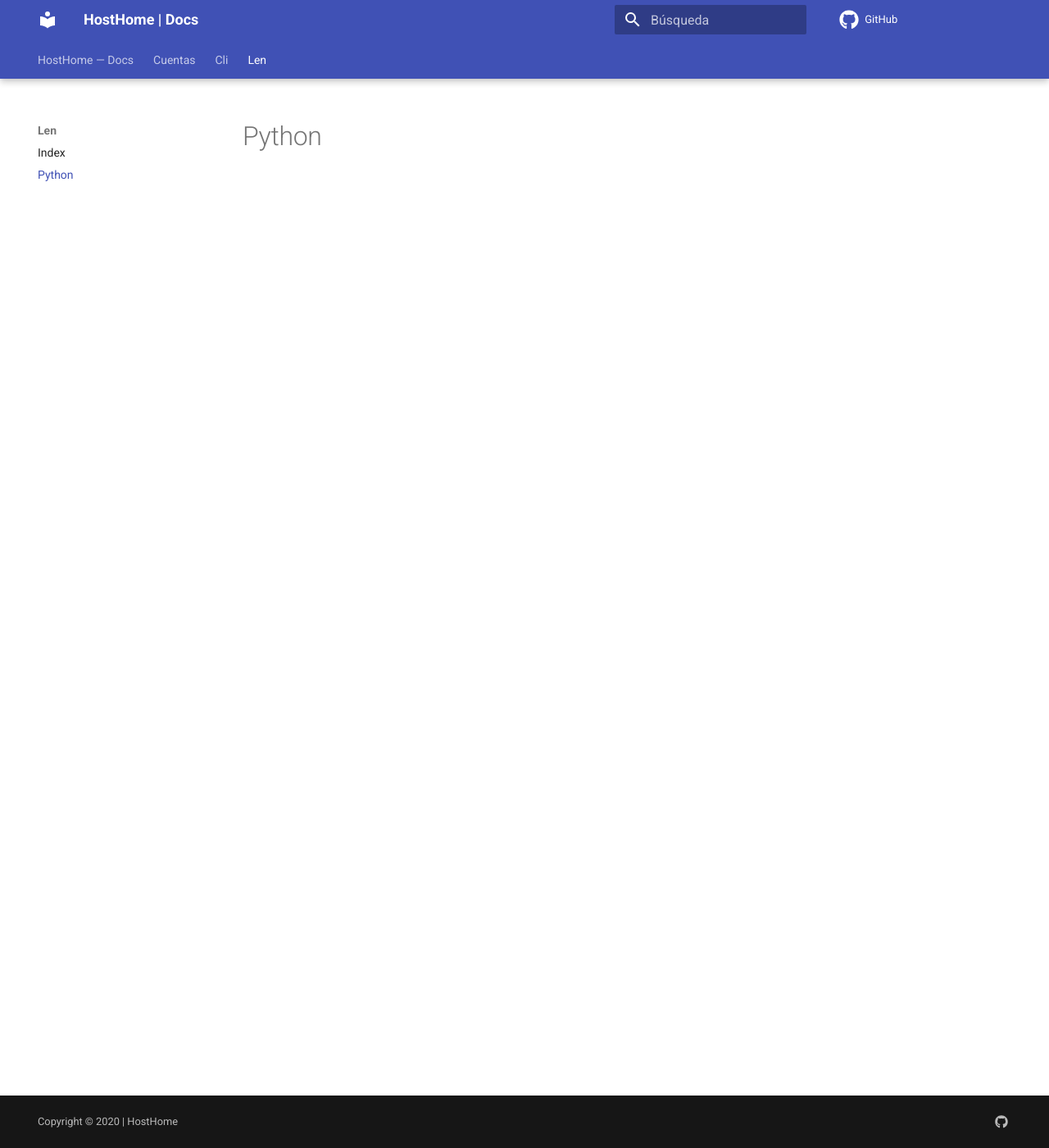
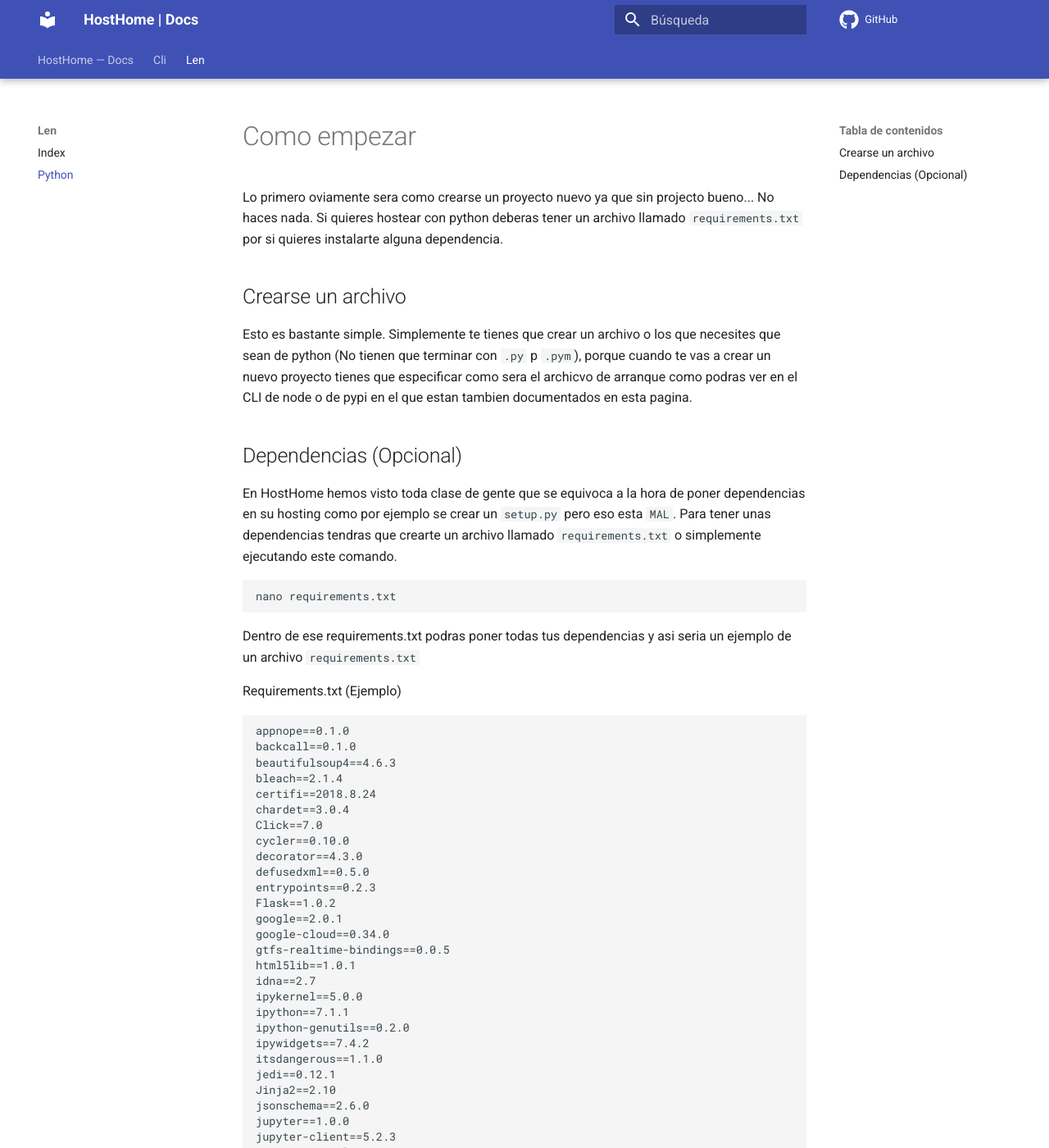
Before and after one commit to HostHome-of/Documentacion, an MkDocs documentation site: the page built from docs/len/python.md, in a window 1280 px wide and 1400 px high. Shown: the whole window at 82% size. Built offline with MkDocs 1.6.1 and Material for MkDocs 9.7.7, drawn with Linux system fonts in a browser that asks for light colours; some of the changed text lies outside the part shown.

Commit message:
Bueno python medio hecho

````diff
--- a/docs/len/python.md
+++ b/docs/len/python.md
@@ -7,3 +7,101 @@
     display: block
 }
 </style>
+
+# Como empezar
+
+Lo primero oviamente sera como crearse un proyecto nuevo ya que sin projecto bueno... No haces nada. Si quieres hostear con python deberas tener un archivo llamado `requirements.txt` por si quieres instalarte alguna dependencia.
+
+## Crearse un archivo
+
+Esto es bastante simple. Simplemente te tienes que crear un archivo o los que necesites que sean de python (No tienen que terminar con `.py` p `.pym`), porque cuando te vas a crear un nuevo proyecto tienes que especificar como sera el archicvo de arranque como podras ver en el CLI de node o de pypi en el que estan tambien documentados en esta pagina.
+
+## Dependencias (Opcional)
+
+En HostHome hemos visto toda clase de gente que se equivoca a la hora de poner dependencias en su hosting como por ejemplo se crear un `setup.py` pero eso esta `MAL`. Para tener unas dependencias tendras que crearte un archivo llamado `requirements.txt` o simplemente ejecutando este comando.
+
+```
+nano requirements.txt
+```
+
+Dentro de ese requirements.txt podras poner todas tus dependencias y asi seria un ejemplo de un archivo `requirements.txt`
+
+Requirements.txt (Ejemplo)
+
+```
+appnope==0.1.0
+backcall==0.1.0
+beautifulsoup4==4.6.3
+bleach==2.1.4
+certifi==2018.8.24
+chardet==3.0.4
+Click==7.0
+cycler==0.10.0
+decorator==4.3.0
+defusedxml==0.5.0
+entrypoints==0.2.3
+Flask==1.0.2
+google==2.0.1
+google-cloud==0.34.0
+gtfs-realtime-bindings==0.0.5
+html5lib==1.0.1
+idna==2.7
+ipykernel==5.0.0
+ipython==7.1.1
+ipython-genutils==0.2.0
+ipywidgets==7.4.2
+itsdangerous==1.1.0
+jedi==0.12.1
+Jinja2==2.10
+jsonschema==2.6.0
+jupyter==1.0.0
+jupyter-client==5.2.3
+jupyter-console==5.2.0
+jupyter-core==4.4.0
+kiwisolver==1.0.1
+MarkupSafe==1.0
+matplotlib==2.2.2
+mistune==0.8.3
+nbconvert==5.4.0
+nbformat==4.4.0
+nltk==3.3
+notebook==5.7.0
+numpy==1.15.3
+oauthlib==2.1.0
+pandas==0.23.3
+pandocfilters==1.4.2
+parso==0.3.1
+pexpect==4.6.0
+pickleshare==0.7.5
+prometheus-client==0.3.1
+prompt-toolkit==2.0.7
+protobuf==3.6.1
+protobuf-to-dict==0.1.0
+ptyprocess==0.6.0
+Pygments==2.2.0
+pyparsing==2.2.0
+PySocks==1.6.8
+python-dateutil==2.7.3
+pytz==2018.5
+pyzmq==17.1.2
+qtconsole==4.4.1
+requests==2.19.1
+requests-oauthlib==1.0.0
+Send2Trash==1.5.0
+simplegeneric==0.8.1
+six==1.11.0
+terminado==0.8.1
+testpath==0.4.1
+tornado==5.1.1
+traitlets==4.3.2
+tweepy==3.6.0
+urllib3==1.23
+virtualenv==16.0.0
+wcwidth==0.1.7
+webencodings==0.5.1
+Werkzeug==0.14.1
+widgetsnbextension==3.4.2
+xlrd==1.1.0
+```
+
+Esto es necesario ya que sin el y tu programa necesita dependencias fallara
````
Also changed, not shown: docs/cuentas.md (deleted, +0 -11 lines).
